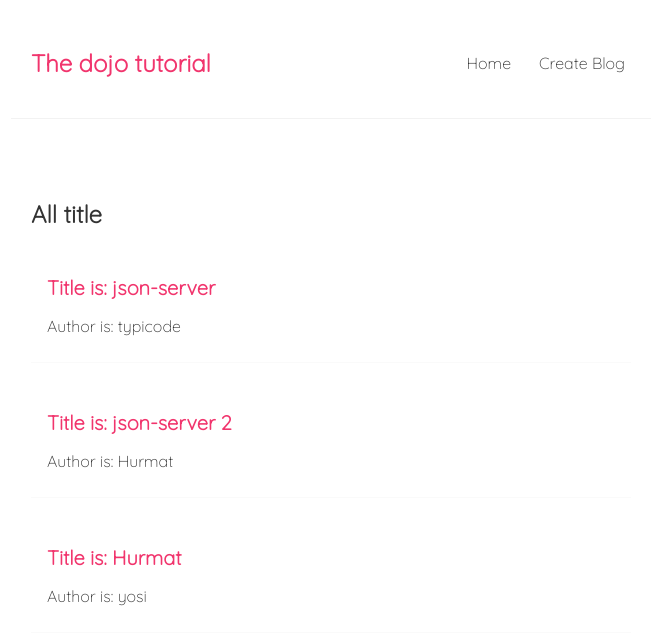
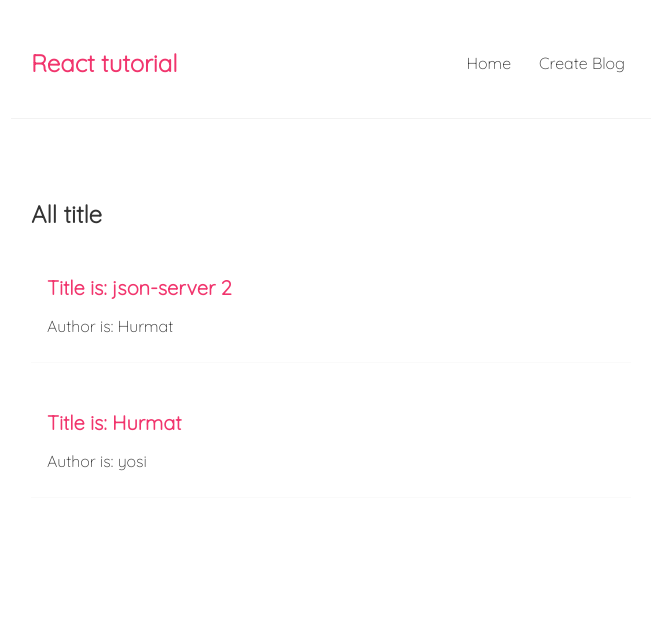
Before and after one commit to Hurmatullah/react_js, a React (Create React App) app: page / in a window 1280 px wide. Shown: the top 644 px of the page, without its empty margins (305-960 px from the left). Built offline with nearby package versions, Linux system fonts and the light colour scheme; data requests are answered from the project's data file.

Commit message:
React course finished

```diff
--- a/data/db.json
+++ b/data/db.json
@@ -1,10 +1,5 @@
 {
   "posts": [
-    {
-      "id": 1,
-      "title": "json-server",
-      "author": "typicode"
-    },
     {
       "id": 2,
       "title": "json-server 2",
--- a/src/Navbar.js
+++ b/src/Navbar.js
@@ -1,9 +1,9 @@
-import { Link } from "react-router-dom";
+import {Link} from "react-router-dom";
 
 const Navbar = () => {
   return (
     <nav className="navbar">
-      <h1>The dojo tutorial</h1>
+      <h1>React tutorial</h1>
       <div className="links">
         <Link to="/">Home</Link>
         <Link to="/create">Create Blog</Link>
```
